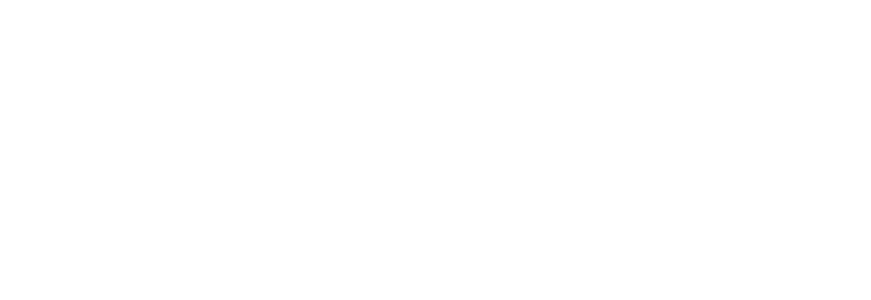
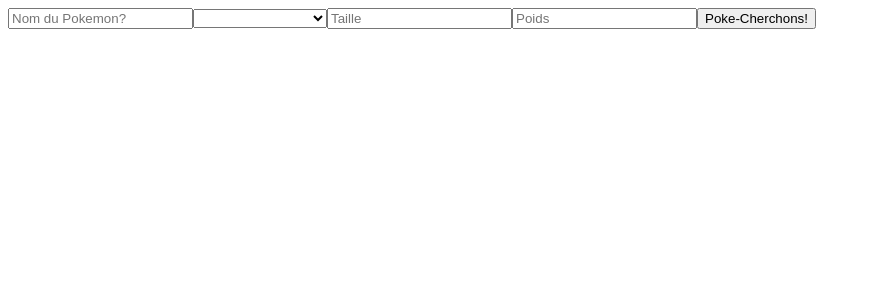
Before and after one commit to Shiryoa/AngularPokemon, an Angular app in the folder pokedex/: page / in a window 1280 px wide. Shown: the top 300 px of the page, without its empty margins (0-871 px from the left). Built offline with nearby package versions, Linux system fonts and the light colour scheme.

Commit message:
Formulaire upgrade

```diff
--- a/pokedex/src/app/app.component.html
+++ b/pokedex/src/app/app.component.html
@@ -1,2 +1,2 @@
-
+<app-formulaire></app-formulaire>
 <router-outlet></router-outlet>
--- a/pokedex/src/app/app.module.ts
+++ b/pokedex/src/app/app.module.ts
@@ -5,6 +5,7 @@
 import { AppComponent } from './app.component';
 import { ListeComponent } from './liste/liste.component';
 import { FormulaireComponent } from './formulaire/formulaire.component';
+import { FormsModule } from '@angular/forms';
 
 @NgModule({
   declarations: [
@@ -14,7 +15,8 @@
   ],
   imports: [
     BrowserModule,
-    AppRoutingModule
+    AppRoutingModule,
+    FormsModule
   ],
   providers: [],
   bootstrap: [AppComponent]
--- a/pokedex/src/app/formulaire/formulaire.component.html
+++ b/pokedex/src/app/formulaire/formulaire.component.html
@@ -1,3 +1,29 @@
-<form>
+<form (ngSubmit)="validerForm()">
+    <input type="text" placeholder="Nom du Pokemon?" [(ngModel)]="nom" name="nom">
 
+    <select name="Type" [(ngModel)]="types" name="types">
+        <option value="">Choisissez un type</option>
+        <option value="Feu">Feu</option>
+        <option value="Eau">Eau</option>
+        <option value="Plante">Plante</option>
+        <option value="Glace">Glace</option>
+        <option value="Dragon">Dragon</option>
+        <option value="Acier">Acier</option>
+        <option value="Insecte">Insecte</option>
+        <option value="Electrik">Electrik</option>
+        <option value="Poison">Poison</option>
+        <option value="Sol">Sol</option>
+        <option value="Roche">Roche</option>
+        <option value="Fée">Fée</option>
+        <option value="Vol">Vol</option>
+        <option value="Normal">Normal</option>
+        <option value="Spectre">Spectre</option>
+        <option value="Psy">Psy</option>
+        <option value="Combat">Combat</option>
+        <option value="Ténébres">Ténébres</option>
+    </select>
+
+    <input type="text" placeholder="Taille" [(ngModel)]="taille" name="taille">
+    <input type="text" placeholder="Poids"  [(ngModel)]="poids" name="poids">
+    <input type="Submit" value="Poke-Cherchons!">
 </form>
--- a/pokedex/src/app/formulaire/formulaire.component.ts
+++ b/pokedex/src/app/formulaire/formulaire.component.ts
@@ -1,4 +1,6 @@
 import { Component, OnInit } from '@angular/core';
+import { NgForm } from '@angular/forms';
+import { TypePokemon } from '../models/pokemon';
 
 @Component({
   selector: 'app-formulaire',
@@ -6,11 +8,17 @@
   styleUrls: ['./formulaire.component.css']
 })
 export class FormulaireComponent implements OnInit {
-  typePokemon
+  nom!:string;
+  types!:string;
+  taille!:number;
+  poids!:number;
 
   constructor() { }
 
   ngOnInit(): void {
   }
 
+  validerForm(){
+    console.log(this.nom)
+  }
 }
```
